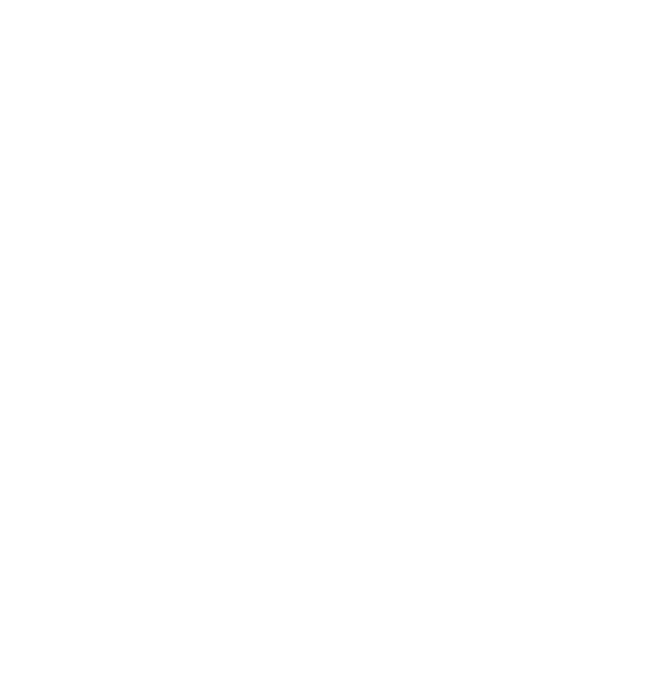
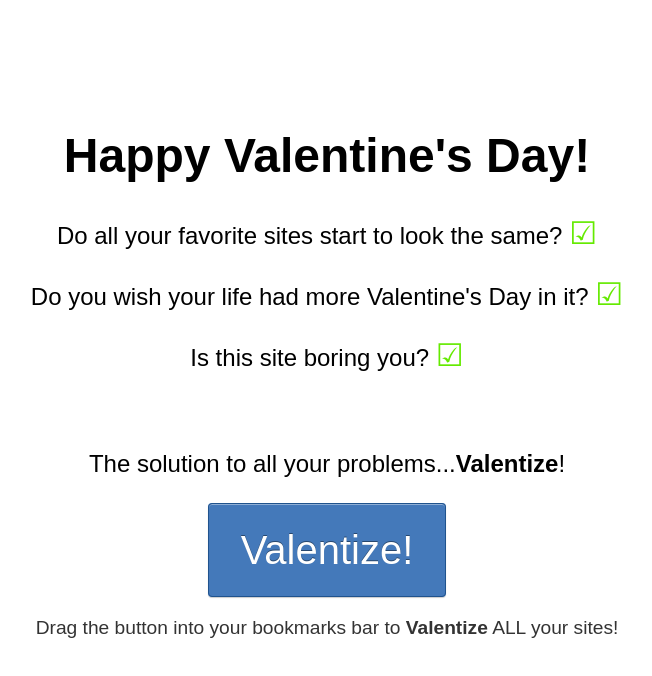
Before and after one commit to ahollenbach/vday2015, a plain HTML site: page index.html in a window 1280 px wide. Shown: the whole page, without its empty margins (313-965 px from the left). Drawn offline with Linux system fonts and the light colour scheme.

Commit message:
Added website for getting the bookmarklet

```diff
--- a/css/styles.css
+++ b/css/styles.css
@@ -0,0 +1,36 @@
+html {
+  font-family: Arial, sans-serif;
+  text-align: center;
+}
+body {
+  margin: 10% auto;
+  font-size: 1.5rem;
+}
+
+.button {
+  -webkit-border-radius: 4px;
+  -moz-border-radius: 4px;
+  border-radius: 4px;
+  border: solid 1px #20538D;
+  text-shadow: 0 -1px 0 rgba(0, 0, 0, 0.4);
+  -webkit-box-shadow: inset 0 1px 0 rgba(255, 255, 255, 0.4), 0 1px 1px rgba(0, 0, 0, 0.2);
+  -moz-box-shadow: inset 0 1px 0 rgba(255, 255, 255, 0.4), 0 1px 1px rgba(0, 0, 0, 0.2);
+  box-shadow: inset 0 1px 0 rgba(255, 255, 255, 0.4), 0 1px 1px rgba(0, 0, 0, 0.2);
+  background: #4479BA;
+  color: #FFF;
+  padding: 1.5rem 2rem;
+  text-decoration: none;
+
+  font-size: 2.5rem;
+  line-height: 6rem;
+}
+
+.hint {
+  font-size: 80%;
+  color: #333;
+}
+
+.check {
+  color: #64ea00;
+  font-size: 130%;
+}
--- a/index.html
+++ b/index.html
@@ -4,9 +4,14 @@
 <head>
   <meta charset="utf-8">
 
-  <title>Happy Valentine's Day!</title>
-  <meta name="description" content="Love is in the air.">
+  <title>Valentize!</title>
+  <meta name="description" content="Add Valentine's Day cheer to your favorite websites!">
   <meta name="author" content="Andrew Hollenbach">
+
+  <meta property="og:url"    content="http://andrewhollenbach.com/projects/vday2015/" />
+  <meta property="og:title"  content="Valentize!" />
+  <meta property="og:image"  content="https://terry1954.files.wordpress.com/2013/06/beating-heart.gif" />
+  <link rel="image_src" href="https://terry1954.files.wordpress.com/2013/06/beating-heart.gif">
 
   <link rel="stylesheet" href="css/styles.css?v=1.0">
 
@@ -16,6 +21,18 @@
 </head>
 
 <body>
+  <h1>Happy Valentine's Day!</h1>
+  <p>Do all your favorite sites start to look the same? <span class="check">☑</span></p>
+  <p>Do you wish your life had more Valentine's Day in it? <span class="check">☑</span></p>
+  <p>Is this site boring you? <span class="check">☑</span></p>
+
+  <br />
+
+  <p>The solution to all your problems...<strong>Valentize</strong>!</p>
+
+  <a class="button" id='bookmarklet'>Valentize!</a>
+
+  <p class="hint">Drag the button into your bookmarks bar to <strong>Valentize</strong> ALL your sites!</p>
 
 <script src="js/main.js"></script>
 </body>
```
Also changed, not shown: js/main.js (+2 -0 lines).
